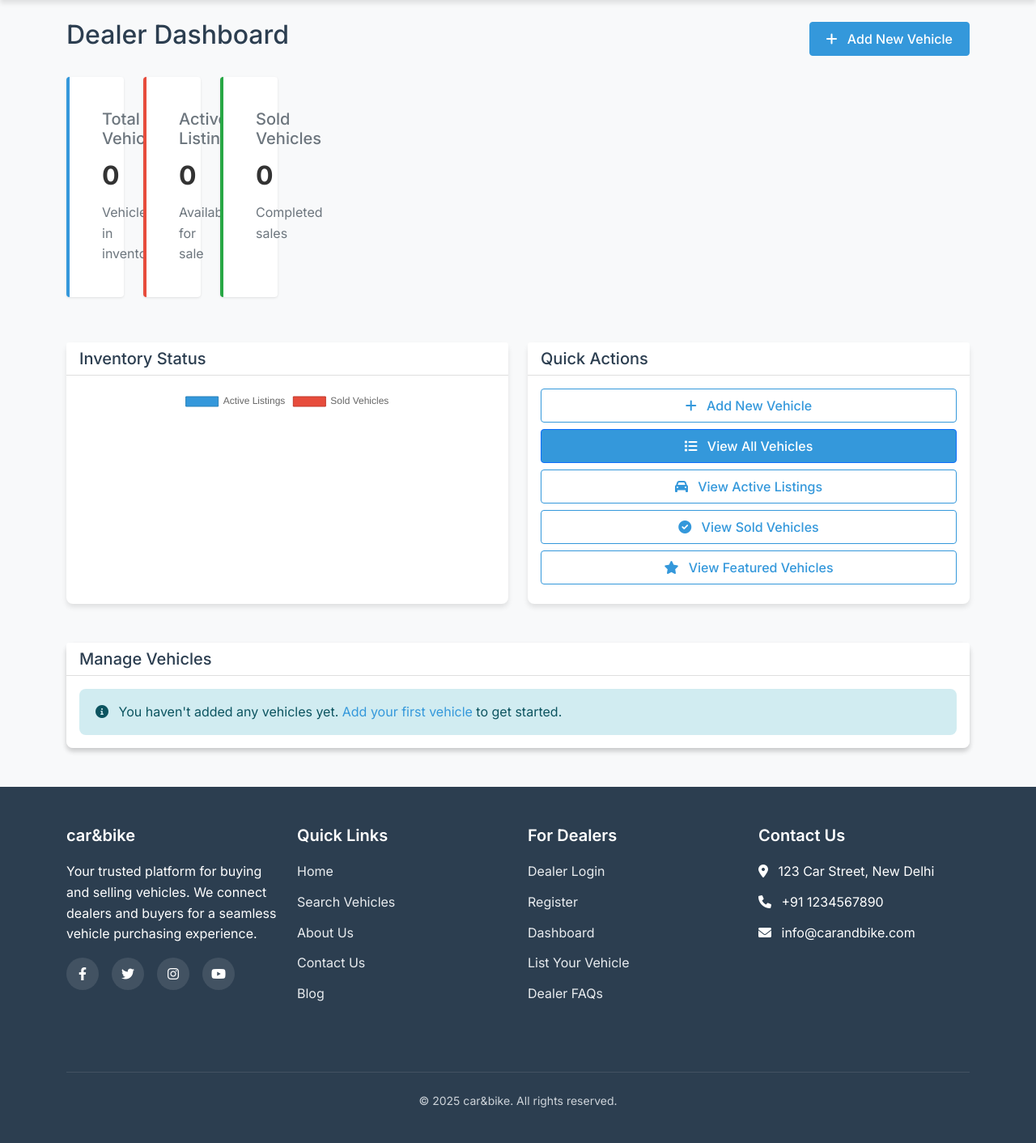
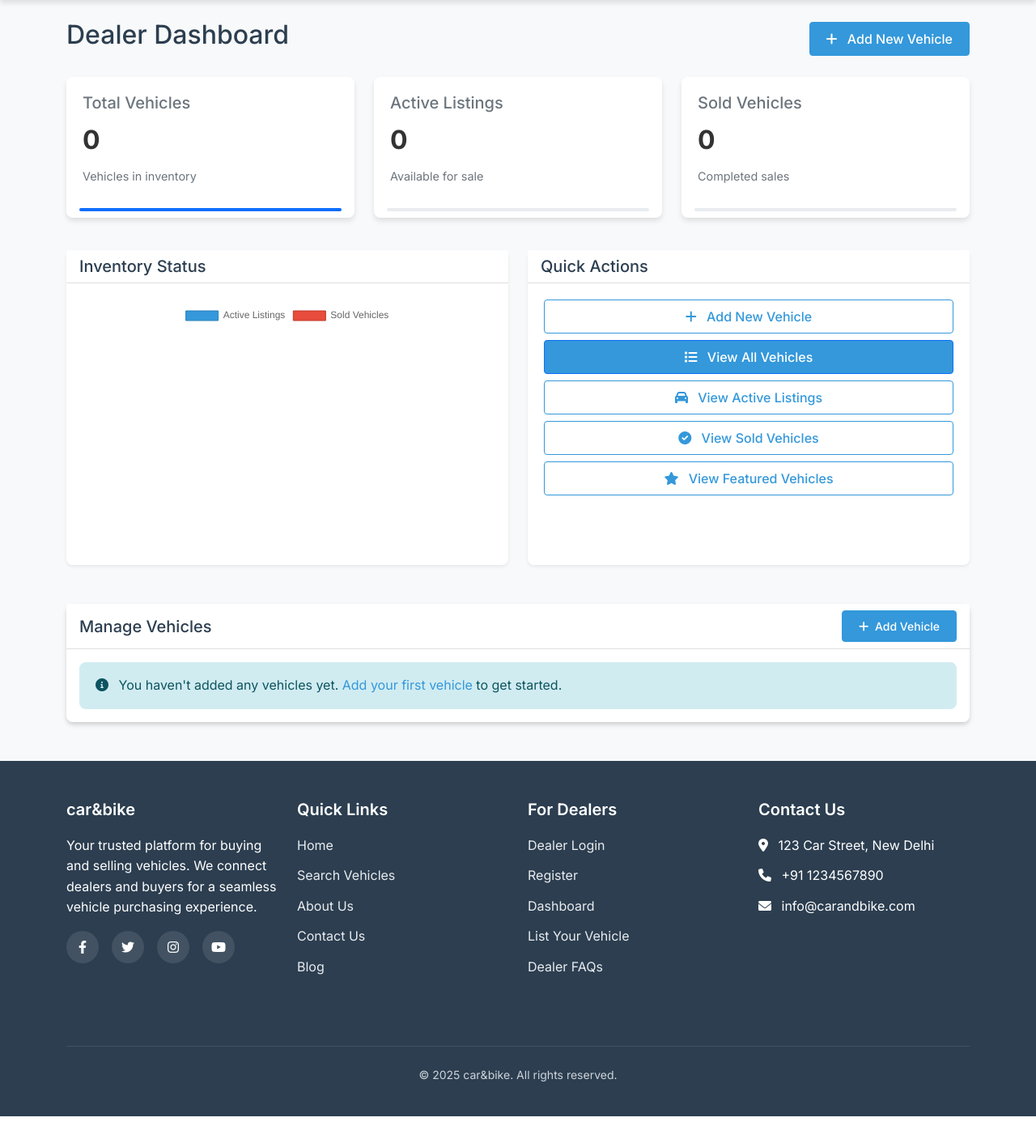
Before and after one commit to yash-ap0001/VehicleVault, a Flask app: page /dealer/dashboard in a window 1280 px wide. Shown: the part 64-1476 px from the top of the page at 81% size. After the commit the page ends 1443 px from the top, so only its background shows below. Run offline with Flask 3, Linux system fonts and the light colour scheme; a user stored in the database is signed in; data comes from the database, SQL or seed files in the repository; some libraries are stand-ins or nearby versions.

Commit message:
Improve dealer dashboard UI:  Refactor dashboard stats display with Bootstrap cards and progress bars for better visual presentation of total vehicles, active listings, and sold vehicles.
Replit-Commit-Author: Agent
Replit-Commit-Session-Id: 6a2ab662-01ae-41d7-a111-dd6d5561167b
Replit-Commit-Screenshot-Url: https://storage.googleapis.com/screenshot-production-us-central1/b76b5805-bfcc-4f27-b63d-c15ea3f642c6/a4423ddb-ac67-4e80-90fc-efa25c2ceec8.jpg

```diff
--- a/templates/dealer_dashboard.html
+++ b/templates/dealer_dashboard.html
@@ -18,6 +18,7 @@
         background-color: #fff;
         border-radius: 4px;
         box-shadow: 0 1px 3px rgba(0,0,0,0.1);
+        overflow: hidden;
     }
 
     .dashboard-stats .col-md-4:nth-child(2) .stat-card {
@@ -28,14 +29,27 @@
         border-left-color: #28a745;
     }
 
+    .card-body {
+        padding: 1.25rem;
+    }
+
     .stat-value {
         font-size: 2rem;
         font-weight: 700;
         color: #333;
+        margin-bottom: 0.5rem;
+    }
+
+    .stat-label {
+        font-size: 0.9rem;
+        color: #6c757d;
     }
 
     .chart-container {
+        width: 100%;
         height: 250px;
+        position: relative;
+        margin: 0 auto;
     }
 
     .action-btns .btn {
@@ -60,32 +74,47 @@
     </div>
 
     <!-- Dashboard Stats -->
-    <div class="dashboard-stats">
-        <div class="row">
-            <div class="col-md-4 mb-4">
-                <div class="stat-card">
-                    <div class="card-body">
+    <div class="row mb-4">
+        <div class="col-md-4 mb-3">
+            <div class="card h-100">
+                <div class="card-body d-flex flex-column">
                     <h5 class="card-title text-muted mb-2">Total Vehicles</h5>
                     <div class="stat-value">{{ total_vehicles }}</div>
-                        <div class="stat-label">Vehicles in inventory</div>
+                    <div class="stat-label text-muted">Vehicles in inventory</div>
+                </div>
+                <div class="card-footer bg-transparent border-top-0">
+                    <div class="progress" style="height: 4px;">
+                        <div class="progress-bar bg-primary" role="progressbar" style="width: 100%"></div>
                     </div>
                 </div>
             </div>
-            <div class="col-md-4 mb-4">
-                <div class="stat-card">
-                    <div class="card-body">
+        </div>
+        <div class="col-md-4 mb-3">
+            <div class="card h-100">
+                <div class="card-body d-flex flex-column">
                     <h5 class="card-title text-muted mb-2">Active Listings</h5>
                     <div class="stat-value">{{ active_listings }}</div>
-                        <div class="stat-label">Available for sale</div>
+                    <div class="stat-label text-muted">Available for sale</div>
+                </div>
+                <div class="card-footer bg-transparent border-top-0">
+                    <div class="progress" style="height: 4px;">
+                        <div class="progress-bar bg-success" role="progressbar"
+                            style="width: {% if total_vehicles > 0 %}{{ (active_listings / total_vehicles * 100)|round|int }}{% else %}0{% endif %}%"></div>
                     </div>
                 </div>
             </div>
-            <div class="col-md-4 mb-4">
-                <div class="stat-card">
-                    <div class="card-body">
+        </div>
+        <div class="col-md-4 mb-3">
+            <div class="card h-100">
+                <div class="card-body d-flex flex-column">
                     <h5 class="card-title text-muted mb-2">Sold Vehicles</h5>
                     <div class="stat-value">{{ sold_vehicles }}</div>
-                        <div class="stat-label">Completed sales</div>
+                    <div class="stat-label text-muted">Completed sales</div>
+                </div>
+                <div class="card-footer bg-transparent border-top-0">
+                    <div class="progress" style="height: 4px;">
+                        <div class="progress-bar bg-secondary" role="progressbar"
+                            style="width: {% if total_vehicles > 0 %}{{ (sold_vehicles / total_vehicles * 100)|round|int }}{% else %}0{% endif %}%"></div>
                     </div>
                 </div>
             </div>
@@ -94,20 +123,40 @@
 
     <!-- Chart and Quick Actions -->
     <div class="row mb-4">
-        <div class="col-md-6 mb-4">
-            <div class="card h-100">
+        <div class="col-lg-6 mb-4">
+            <div class="card h-100 shadow-sm">
                 <div class="card-header bg-white">
                     <h5 class="mb-0">Inventory Status</h5>
                 </div>
-                <div class="card-body">
-                    <div class="chart-container">
+                <div class="card-body d-flex align-items-center justify-content-center p-4">
+                    <div style="width: 100%; max-width: 300px; margin: 0 auto;">
                         <canvas id="vehicle-stats-chart" data-active="{{ active_listings }}" data-sold="{{ sold_vehicles }}"></canvas>
                     </div>
                 </div>
+                {% if total_vehicles > 0 %}
+                <div class="card-footer bg-white">
+                    <div class="row text-center">
+                        <div class="col-6">
+                            <div class="text-primary mb-1">
+                                <span class="d-inline-block rounded-circle me-1" style="width: 12px; height: 12px; background-color: #3498DB;"></span>
+                                Active
+                            </div>
+                            <div class="fw-bold">{{ (active_listings / total_vehicles * 100)|round|int }}%</div>
+                        </div>
+                        <div class="col-6">
+                            <div class="text-secondary mb-1">
+                                <span class="d-inline-block rounded-circle me-1" style="width: 12px; height: 12px; background-color: #E74C3C;"></span>
+                                Sold
+                            </div>
+                            <div class="fw-bold">{{ (sold_vehicles / total_vehicles * 100)|round|int }}%</div>
                         </div>
                     </div>
-        <div class="col-md-6 mb-4">
-            <div class="card h-100">
+                </div>
+                {% endif %}
+            </div>
+        </div>
+        <div class="col-lg-6 mb-4">
+            <div class="card h-100 shadow-sm">
                 <div class="card-header bg-white">
                     <h5 class="mb-0">Quick Actions</h5>
                 </div>
@@ -136,21 +185,26 @@
 
     <!-- Vehicle Management -->
     <div class="vehicle-management">
-        <div class="card">
-            <div class="card-header bg-white">
+        <div class="card shadow-sm">
+            <div class="card-header bg-white d-flex justify-content-between align-items-center">
                 <h5 class="mb-0">Manage Vehicles</h5>
+                <div class="btn-group">
+                    <a href="{{ url_for('add_vehicle') }}" class="btn btn-sm btn-primary">
+                        <i class="fas fa-plus me-1"></i> Add Vehicle
+                    </a>
+                </div>
             </div>
             <div class="card-body p-0">
                 {% if vehicles %}
                 <div class="table-responsive">
                     <table class="table table-hover mb-0">
-                        <thead>
+                        <thead class="table-light">
                             <tr>
                                 <th>Vehicle</th>
                                 <th>Type</th>
                                 <th>Price</th>
                                 <th>Status</th>
-                                <th>Actions</th>
+                                <th class="text-end">Actions</th>
                             </tr>
                         </thead>
                         <tbody>
@@ -158,7 +212,7 @@
                             <tr class="vehicle-item {% if vehicle.is_sold %}vehicle-sold{% endif %} {% if vehicle.is_featured %}vehicle-featured{% endif %}">
                                 <td>
                                     <div class="d-flex align-items-center">
-                                        <div class="vehicle-img me-3" style="width: 60px; height: 45px;">
+                                        <div class="vehicle-img me-3" style="width: 60px; height: 45px; border-radius: 4px; overflow: hidden;">
                                             {% if vehicle.primary_image %}
                                             <img src="{{ url_for('static', filename='uploads/' + vehicle.primary_image.filename) }}" alt="{{ vehicle.brand }} {{ vehicle.model }}" class="img-fluid" style="width: 100%; height: 100%; object-fit: cover;">
                                             {% else %}
@@ -174,7 +228,7 @@
                                     </div>
                                 </td>
                                 <td>{{ vehicle.type.value }}</td>
-                                <td>{{ vehicle.formatted_price }}</td>
+                                <td><span class="fw-medium">{{ vehicle.formatted_price }}</span></td>
                                 <td>
                                     <span class="badge {% if vehicle.is_sold %}bg-secondary{% else %}bg-success{% endif %}">
                                         {% if vehicle.is_sold %}Sold{% else %}Available{% endif %}
@@ -183,7 +237,7 @@
                                     <span class="badge bg-warning text-dark ms-1">Featured</span>
                                     {% endif %}
                                 </td>
-                                <td class="action-btns">
+                                <td class="action-btns text-end">
                                     <a href="{{ url_for('vehicle_detail', vehicle_id=vehicle.id) }}" class="btn btn-sm btn-outline-primary" title="View">
                                         <i class="fas fa-eye"></i>
                                     </a>
```
Lines whose indentation alone changed are shown as unchanged.
